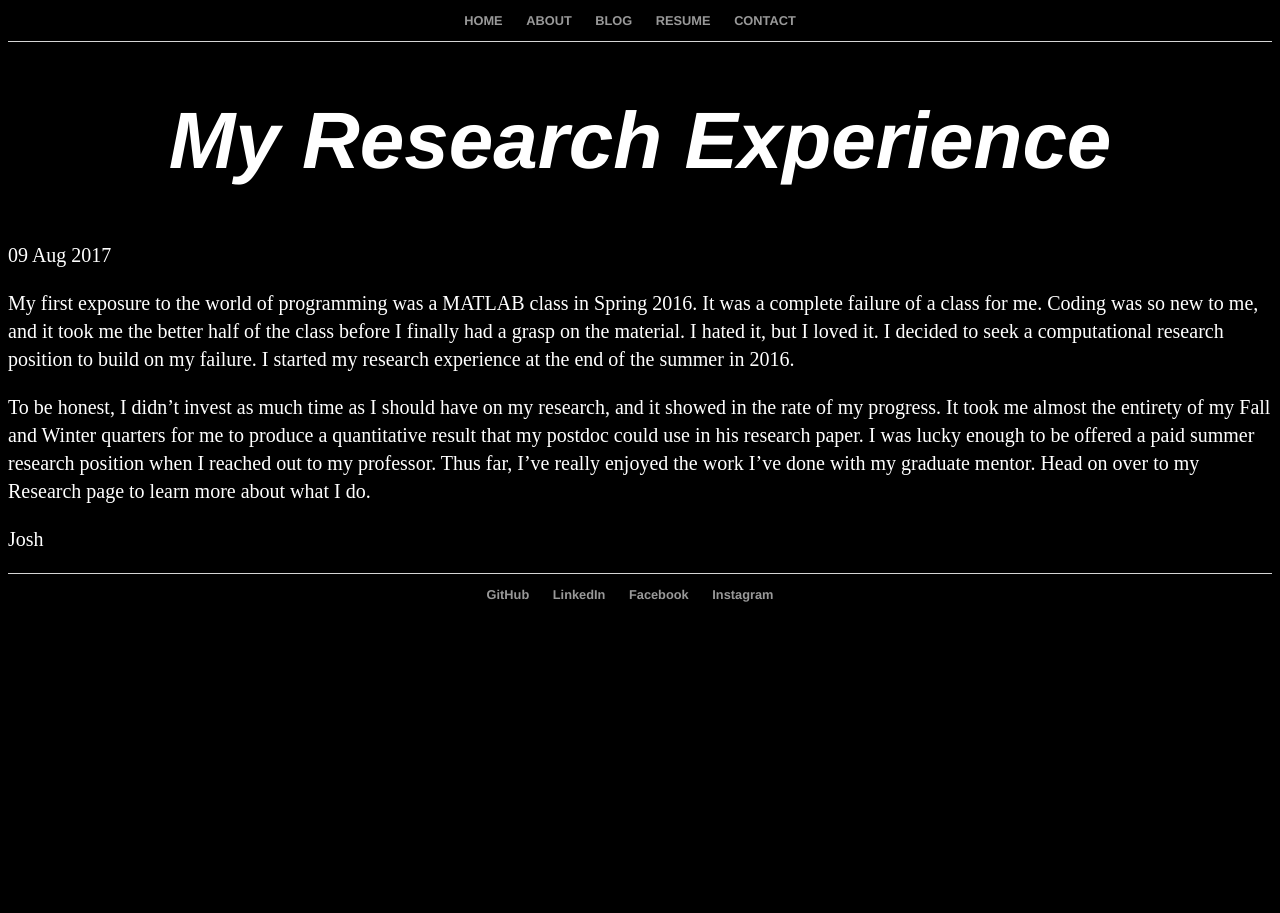
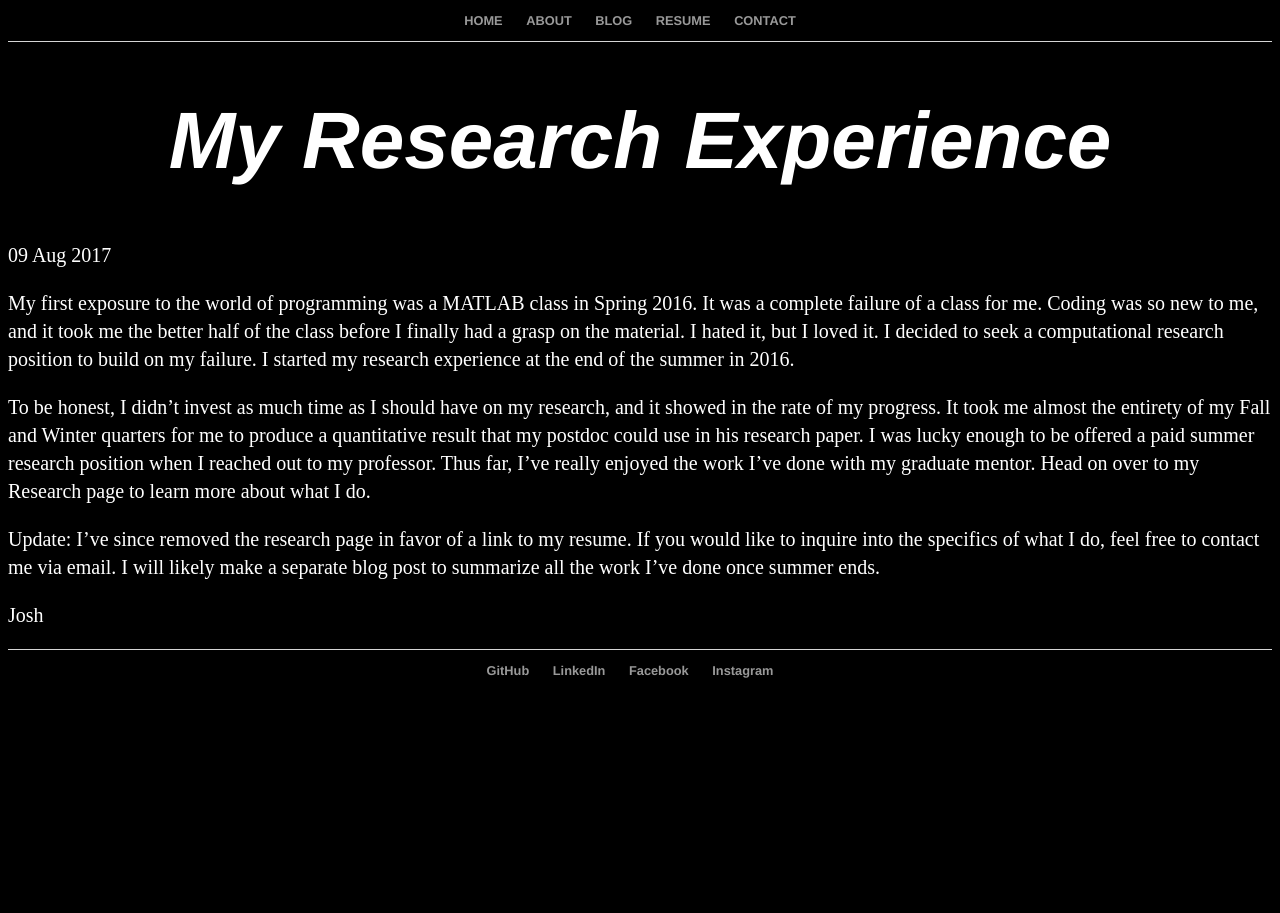
Before and after one commit to 1996leejoshua/1996leejoshua.github.io, a Jekyll site: the page built from _posts/2017-08-09-Why-I-Joined-Research.md, in a window 1280 px wide. Built offline with Jekyll 4.4.1, drawn with Linux system fonts in a browser that asks for light colours.

Commit message:
Update 2017-08-09-Why-I-Joined-Research.md

```diff
--- a/_posts/2017-08-09-Why-I-Joined-Research.md
+++ b/_posts/2017-08-09-Why-I-Joined-Research.md
@@ -8,6 +8,7 @@ date: 2017-08-09
 
   To be honest, I didn't invest as much time as I should have on my research, and it showed in the rate of my progress. It took me almost the entirety of my Fall and Winter quarters for me to produce a quantitative result that my postdoc could use in his research paper. I was lucky enough to be offered a paid summer research position when I reached out to my professor. Thus far, I've really enjoyed the work I've done with my graduate mentor. Head on over to my Research page to learn more about what I do.
 
+Update: I've since removed the research page in favor of a link to my resume. If you would like to inquire into the specifics of what I do, feel free to contact me via email. I will likely make a separate blog post to summarize all the work I've done once summer ends.
 
 
 Josh
```
